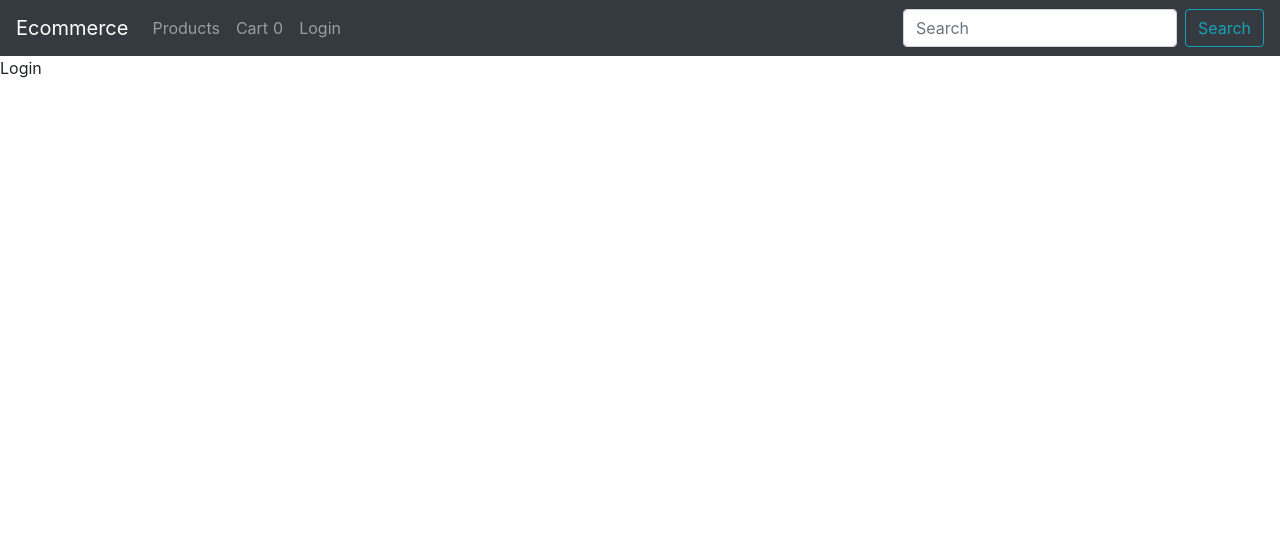
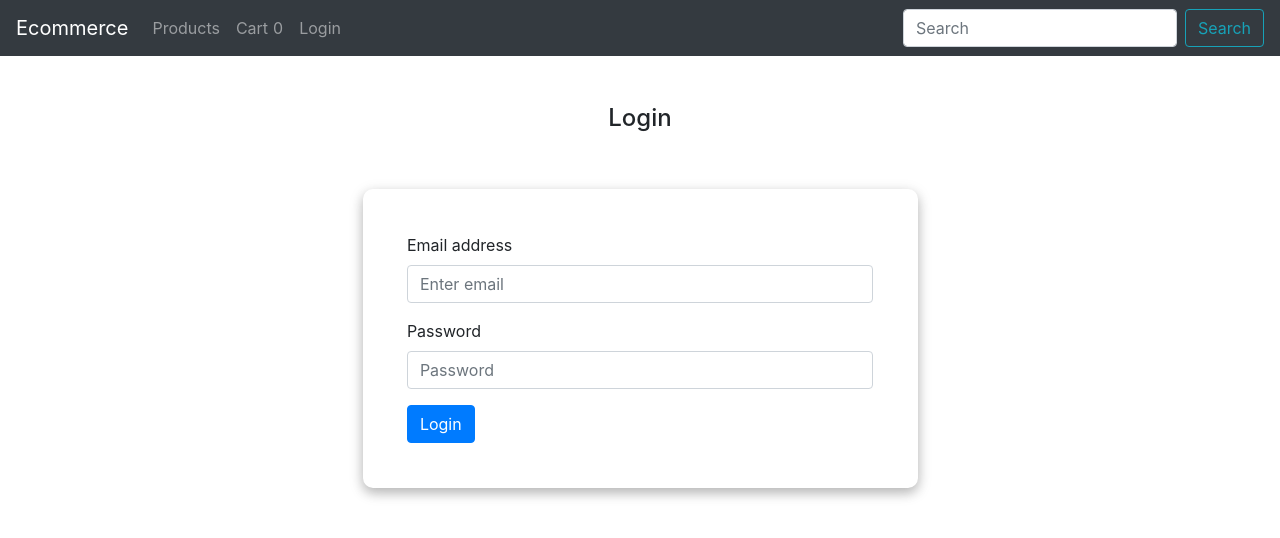
Before and after one commit to yasenbr/e-commerce-react-project, a React (Create React App) app: page /login in a window 1280 px wide. Shown: the top 538 px of the page. Built offline with nearby package versions, Linux system fonts and the light colour scheme.

Commit message:
login form
add login page and style login form

```diff
--- a/package.json
+++ b/package.json
@@ -7,6 +7,7 @@
     "@testing-library/jest-dom": "^5.11.9",
     "@testing-library/react": "^11.2.5",
     "@testing-library/user-event": "^12.8.3",
+    "axios": "^0.21.1",
     "bootstrap": "^4.6.0",
     "fontsource-roboto": "^4.0.0",
     "json": "^10.0.0",
--- a/src/App.js
+++ b/src/App.js
@@ -9,6 +9,9 @@ import Cart from "./components/Cart";
 import Login from "./components/Login";
 import AddProduct from "./components/AddProduct";
 import ProductList from "./components/ProductList";
+//back-end server and authentication
+import axios from 'axios';
+import jwt_decode from 'jwt-decode';
 
 class App extends Component {
   constructor(props) {
@@ -20,6 +23,42 @@ class App extends Component {
     };
     this.routerRef = React.createRef();
   }
+  componentDidMount() {
+    let user = localStorage.getItem("user");
+    user = user ? JSON.parse(user) : null;
+    this.setState({ user });
+
+  }
+
+  login = async (email, password) => {
+    const res = await axios.post(
+      'http://localhost:3001/login',
+      { email, password },
+    ).catch((res) => {
+      return { status: 401, message: 'Unauthorized' }
+    })
+
+    if(res.status === 200) {
+      const { email } = jwt_decode(res.data.accessToken)
+      const user = {
+        email,
+        token: res.data.accessToken,
+        accessLevel: email === 'admin@example.com' ? 0 : 1
+      }
+
+      this.setState({ user });
+      localStorage.setItem("user", JSON.stringify(user));
+      return true;
+    } else {
+      return false;
+    }
+  }
+
+  logout = e => {
+    e.preventDefault();
+    this.setState({ user: null });
+    localStorage.removeItem("user");
+  };
 
   render() {
     return (
--- /dev/null
+++ b/src/components/Login.css
@@ -0,0 +1,15 @@
+form.login{
+    width: 50%;
+    margin-left: 25%;
+    padding: 4%;
+    border-radius: 10px;
+
+}
+
+.z-depth-1-half {
+    box-shadow: 0 5px 11px 0 rgba(0,0,0,.18),0 4px 15px 0 rgba(0,0,0,.15)!important;
+}
+
+.title{
+    text-align: center;
+}
--- a/src/components/login.js
+++ b/src/components/login.js
@@ -1,5 +1,80 @@
-import React from "react";
+import React, { Component } from "react";
+import { Redirect } from "react-router-dom";
+import withContext from "../withContext";
 
-export default function Login() {
-  return <>Login</>
+import { Form, Button } from "react-bootstrap";
+import Alert from 'react-bootstrap/Alert'
+import "./Login.css";
+
+class Login extends Component {
+  constructor(props) {
+    super(props);
+    this.state = {
+      username: "",
+      password: "",
+    };
+  }
+
+  handleChange = (e) =>
+    this.setState({ [e.target.name]: e.target.value, error: "" });
+
+  login = (e) => {
+    e.preventDefault();
+
+    const { username, password } = this.state;
+    if (!username || !password) {
+      return this.setState({ error: "Fill all fields!" });
+    }
+    this.props.context.login(username, password).then((loggedIn) => {
+      if (!loggedIn) {
+        this.setState({ error: "Invalid Credentails" });
+      }
+    });
+  };
+
+  render() {
+    return !this.props.context.user ? (
+      <>
+        <div className="hero is-primary ">
+          <div className="hero-body container">
+            <h4 className="title pt-5">Login</h4>
+          </div>
+        </div>
+        <br />
+        <br />
+        <div className="container">
+        <Form className="z-depth-1-half login">
+        {this.state.error && (
+          <Alert variant="danger">{this.state.error}
+        </Alert>
+              )}
+          <Form.Group controlId="formBasicEmail" onSubmit={this.login}>
+            <Form.Label>Email address</Form.Label>
+            <Form.Control
+              type="email"
+              placeholder="Enter email"
+              onChange={this.handleChange}
+            />
+          </Form.Group>
+
+          <Form.Group controlId="formBasicPassword">
+            <Form.Label>Password</Form.Label>
+            <Form.Control
+              type="password"
+              placeholder="Password"
+              onChange={this.handleChange}
+            />
+          </Form.Group>
+          <Button variant="primary" type="submit">
+            Login
+          </Button>
+        </Form>
+        </div>
+      </>
+    ) : (
+      <Redirect to="/products" />
+    );
+  }
 }
+
+export default withContext(Login);
```
Also changed, not shown: 1 other file (tests, documents, lock files or other folders).
